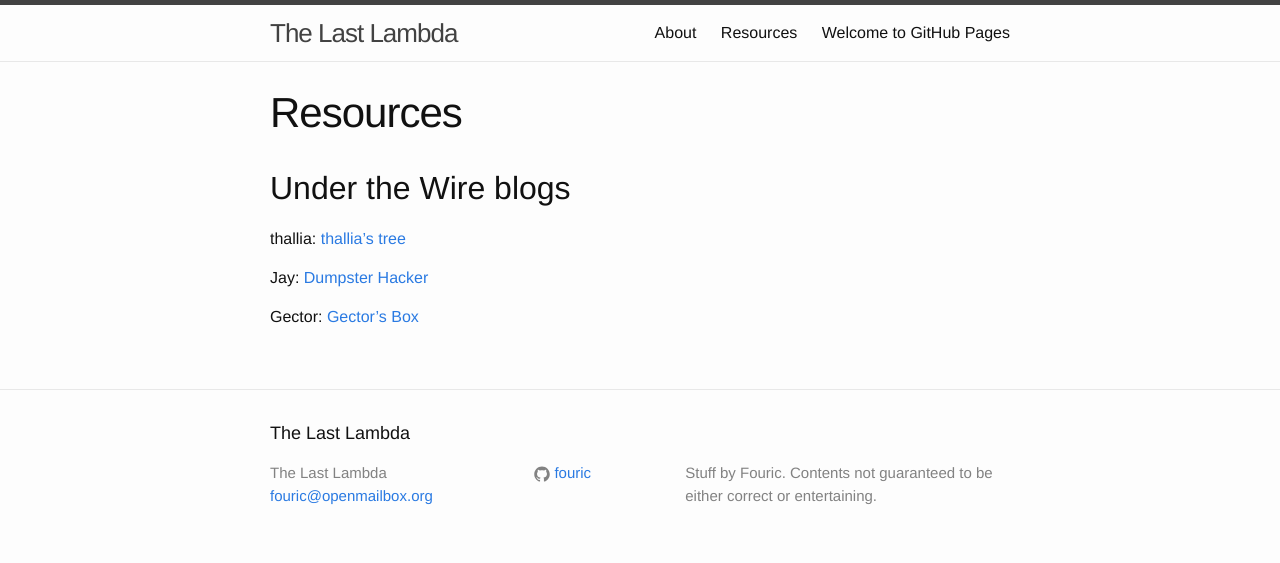
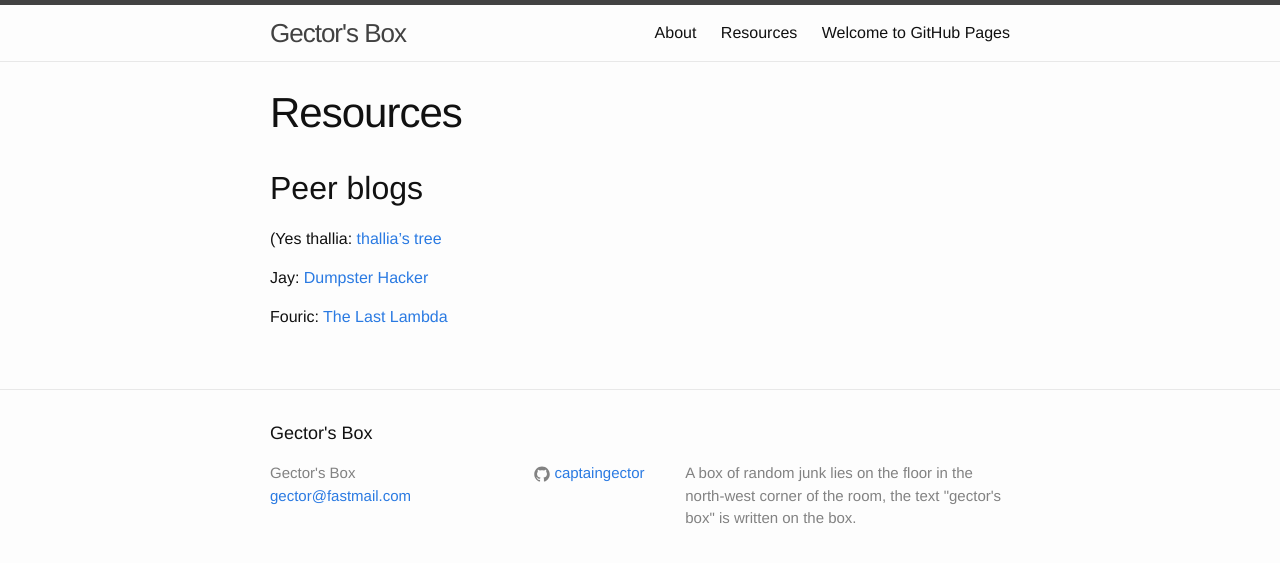
Before and after one commit to zackwhit/captaingector.github.io, a Jekyll site: the page built from resources.md, in a window 1280 px wide. Shown: the top 563 px of the page. Built offline with Jekyll 4.4.1, drawn with Linux system fonts in a browser that asks for light colours.

Commit message:
Updated formatting and content

```diff
--- a/_config.yml
+++ b/_config.yml
@@ -6,14 +6,14 @@
 # 'jekyll serve'. If you change this file, please restart the server process.
 
 # Site settings
-title: The Last Lambda
-email: fouric@openmailbox.org
+title: Gector's Box
+email: gector@fastmail.com
 description: > # this means to ignore newlines until "baseurl:"
-        Stuff by Fouric. Contents not guaranteed to be either correct or entertaining.
+        A box of random junk lies on the floor in the north-west corner of the room, the text "gector's box" is written on the box.
 #baseurl: "" # the subpath of your site, e.g. /blog
 #url: "http://yourdomain.com" # the base hostname & protocol for your site
 #twitter_username: jekyllrb
-github_username:  fouric
+github_username:  captaingector
 
 # Build settings
 markdown: kramdown
--- a/resources.md
+++ b/resources.md
@@ -4,11 +4,11 @@ title: Resources
 permalink: /resources/
 ---
 
-Under the Wire blogs
+Peer blogs
 --------------------
-
+(Yes
 thallia: [thallia's tree](https://thalliatree.wordpress.com/)
 
 Jay: [Dumpster Hacker](https://dumpsterhacker.wordpress.com/)
 
-Gector: [Gector's Box](http://gectorbox.weebly.com/)
+Fouric: [The Last Lambda](https://fouric.github.io/)
```
Also changed, not shown: about.md (+1 -1 lines).
